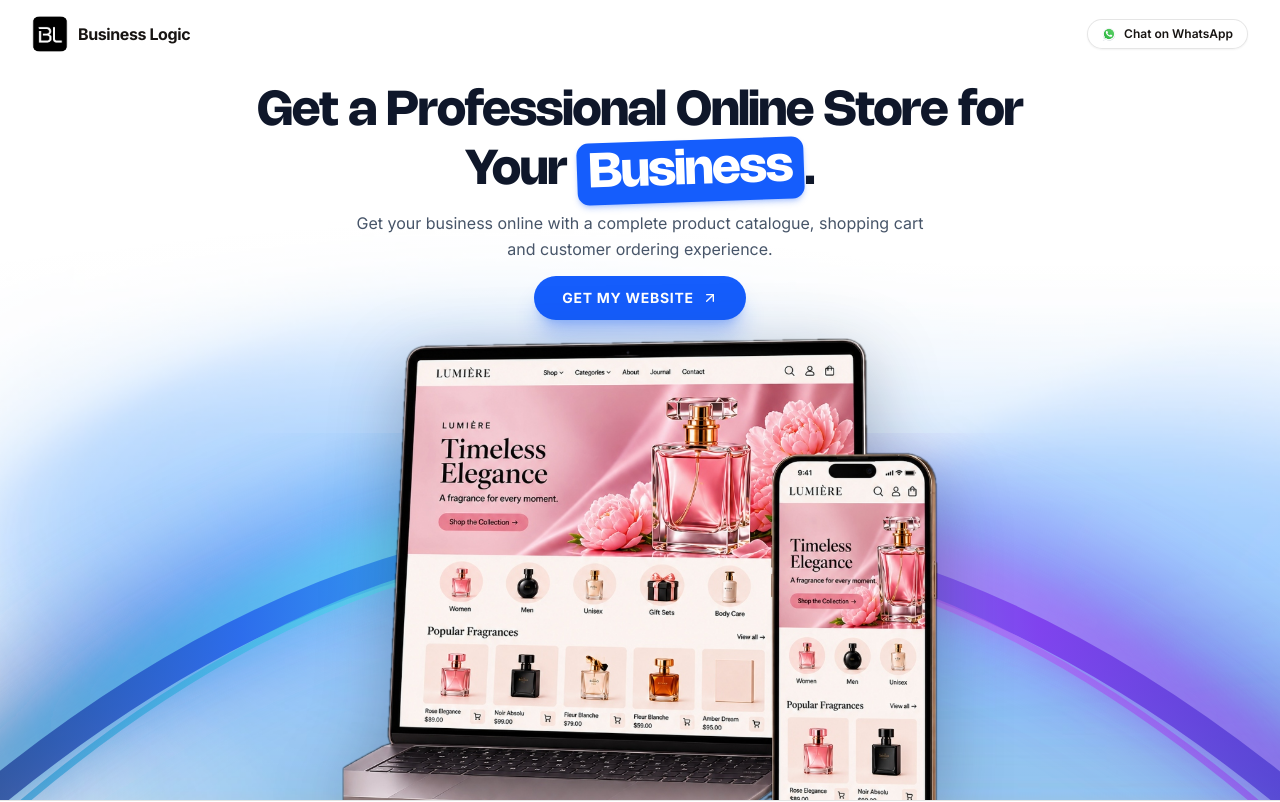
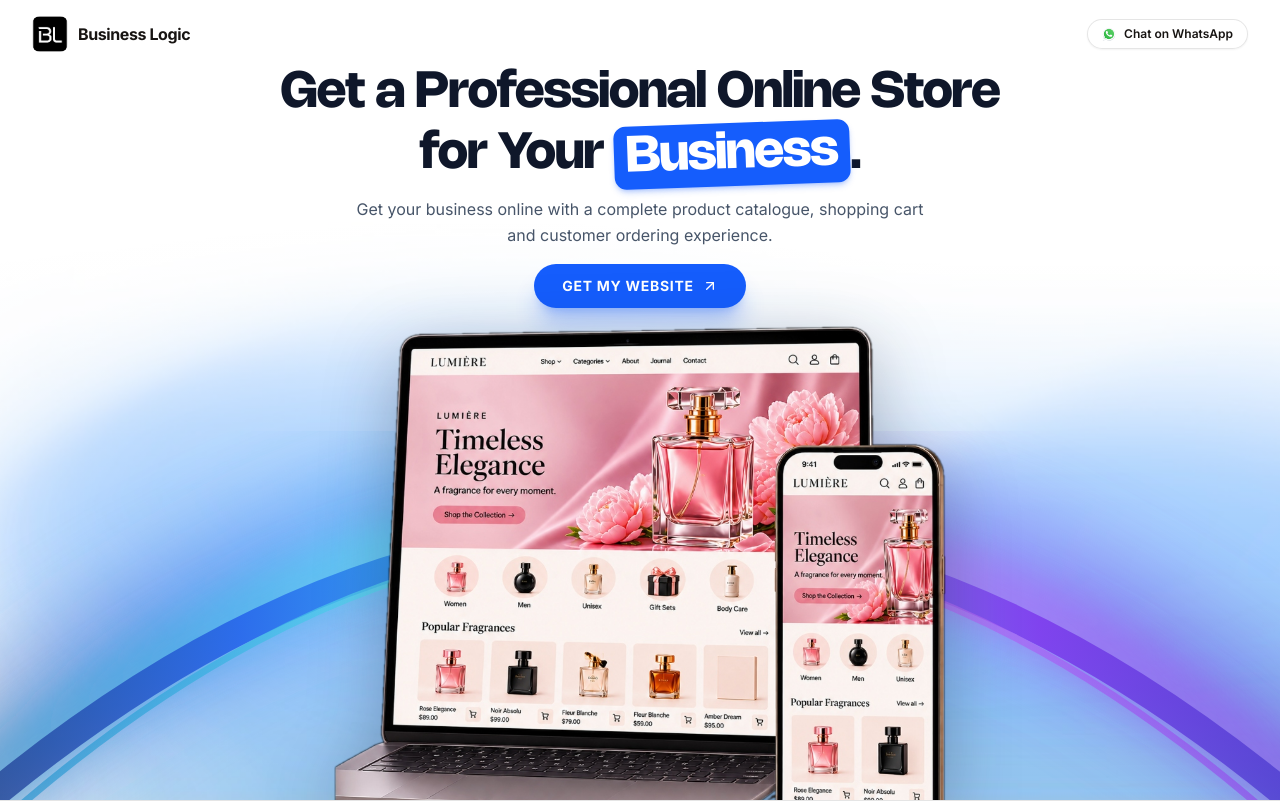
Before and after one commit to IsaacWinner18/business-logic, a Next.js app: page /promo in a window 1280 px wide. Shown: the top 802 px of the page. Built offline with nearby package versions, Linux system fonts and the light colour scheme; a web font is replaced by a local one.

Commit message:
feat: add PromoHero component for online store promotional page

```diff
--- a/components/promo/promo-hero.tsx
+++ b/components/promo/promo-hero.tsx
@@ -13,7 +13,7 @@ export function PromoHero({ onOpenInquiry }: PromoHeroProps) {
     "https://wa.me/2348119188295?text=Hi%20Business%20Logic,%20I%20want%20to%20get%20the%20%E2%82%A6120,000%20Online%20Store%20promotional%20package%20for%20my%20business.";
 
   return (
-    <section className="relative w-full h-screen h-[100dvh] min-h-[600px] overflow-hidden bg-white text-[#171412] flex flex-col">
+    <section className="relative w-full h-screen overflow-hidden bg-white text-[#171412] flex flex-col justify-between">
       {/* BACKGROUND GRADIENT IMAGE */}
       <div className="absolute inset-0 z-0 pointer-events-none select-none">
         <Image
@@ -29,7 +29,7 @@ export function PromoHero({ onOpenInquiry }: PromoHeroProps) {
       </div>
 
       {/* COMPACT TOP HEADER */}
-      <header className="relative z-20 mx-auto flex w-full max-w-7xl shrink-0 items-center justify-between px-5 pt-3.5 pb-2 md:pt-4 md:px-8">
+      <header className="relative z-20 mx-auto flex w-full max-w-7xl shrink-0 items-center justify-between px-4 pt-3 pb-2 sm:px-6 sm:pt-4 sm:pb-3 md:px-8">
         <div className="flex items-center gap-2.5">
           <Image
             src="/logo.png"
@@ -62,12 +62,12 @@ export function PromoHero({ onOpenInquiry }: PromoHeroProps) {
         </a>
       </header>
 
-      {/* MAIN HERO CONTENT */}
-      <div className="relative z-10 flex-1 min-h-0 flex flex-col justify-between md:justify-end items-center w-full overflow-hidden pt-2 sm:pt-4 md:pt-0">
+      {/* MAIN HERO CONTENT - FLEX COL WITH GAP */}
+      <div className="relative z-10 flex-1 min-h-0 flex flex-col items-center justify-between gap-4 w-full">
         {/* HERO COPY (HEADING, DESC, CTA) */}
-        <div className="mx-auto flex max-w-4xl shrink-0 flex-col items-center px-4 mt-16 text-center">
+        <div className="mx-auto flex max-w-4xl shrink-0 flex-col items-center px-4 text-center">
           {/* HEADING */}
-          <h1 className="font-display text-[25px] sm:text-4xl md:text-5xl lg:text-[48px] font-bold tracking-tight text-[#0f172a] leading-[1.2]">
+          <h1 className="font-display text-2xl sm:text-4xl md:text-5xl lg:text-[50px] font-bold tracking-tight text-[#0f172a] leading-[1.18] max-w-3xl">
             Get a Professional Online Store for Your{" "}
             <span className="relative inline-block -rotate-2 px-2.5 sm:px-3 py-0.5 rounded-lg sm:rounded-xl bg-blue-600 text-white shadow-md shadow-blue-600/25 transition-transform hover:rotate-0">
               Business
@@ -76,16 +76,16 @@ export function PromoHero({ onOpenInquiry }: PromoHeroProps) {
           </h1>
 
           {/* DESCRIPTION */}
-          <p className="mt-2 max-w-xl text-xs sm:text-sm md:text-base text-[#475569] leading-relaxed">
+          <p className="mt-2 sm:mt-2.5 max-w-xl text-xs sm:text-sm md:text-base text-[#475569] leading-relaxed">
             Get your business online with a complete product catalogue, shopping
             cart and customer ordering experience.
           </p>
 
           {/* CTA BUTTON */}
-          <div className="mt-3.5 flex flex-col sm:flex-row items-center gap-3">
+          <div className="mt-3 sm:mt-4 flex flex-col sm:flex-row items-center gap-3">
             <Link
               href="/promo/apply"
-              className="group inline-flex items-center justify-center gap-2 rounded-full bg-blue-600 hover:bg-blue-700 px-7 py-3 text-xs sm:text-sm font-bold uppercase tracking-wider text-white shadow-xl shadow-blue-600/30 transition-all hover:scale-105 active:scale-95"
+              className="group inline-flex items-center justify-center gap-2 rounded-full bg-blue-600 hover:bg-blue-700 px-6 sm:px-7 py-2.5 sm:py-3 text-xs sm:text-sm font-bold uppercase tracking-wider text-white shadow-xl shadow-blue-600/30 transition-all hover:scale-105 active:scale-95"
             >
               <span>Get My Website</span>
               <ArrowUpRight className="h-4 w-4 transition-transform group-hover:translate-x-0.5 group-hover:-translate-y-0.5" />
@@ -93,10 +93,10 @@ export function PromoHero({ onOpenInquiry }: PromoHeroProps) {
           </div>
         </div>
 
-        {/* MOCKUP ROOTED TO BOTTOM - LARGE ON MOBILE WITH PARABOLIC STRIP GRADIENT */}
-        <div className="relative w-full flex justify-center items-end px-0 mt-auto md:mt-4">
+        {/* MOCKUP ROOTED TO BOTTOM WITH PARABOLIC STRIP GRADIENT */}
+        <div className="relative w-full flex-1 min-h-0 flex items-end justify-center px-2 sm:px-4 md:px-6">
           {/* PARABOLIC STRIP GRADIENT BEHIND THE MOCKUP (REACHES SCREEN EDGES ON ALL SCREENS) */}
-          <div className="absolute inset-x-[-3%] md:inset-x-[-2%] bottom-0 top-[-26%] pointer-events-none select-none z-0 flex items-end justify-center">
+          <div className="absolute inset-x-[-3%] md:inset-x-[-2%] bottom-0 top-[-24%] pointer-events-none select-none z-0 flex items-end justify-center">
             <svg
               viewBox="0 0 1000 550"
               fill="none"
@@ -204,14 +204,14 @@ export function PromoHero({ onOpenInquiry }: PromoHeroProps) {
           </div>
 
           {/* MOCKUP IMAGE (SITS ON TOP OF THE PARABOLIC STRIP) */}
-          <div className="relative z-10 flex items-end justify-center w-full max-w-none md:max-w-4xl">
+          <div className="relative z-10 flex items-end justify-center h-full w-full max-w-4xl">
             <Image
               src="/promo/store-mockup.png"
               alt="Professional Online Store Mockup - Laptop and Mobile Smartphone View"
               width={969}
               height={825}
               priority
-              className="relative z-10 h-auto max-h-[50vh] sm:max-h-[54vh] md:max-h-[58vh] w-full sm:w-auto max-w-none sm:max-w-full object-contain object-bottom filter drop-shadow-[0_20px_35px_rgba(15,23,42,0.3)] translate-y-[2px]"
+              className="h-auto max-h-full w-auto max-w-full object-contain object-bottom filter drop-shadow-[0_20px_35px_rgba(15,23,42,0.3)] translate-y-[2px]"
             />
           </div>
         </div>
```
